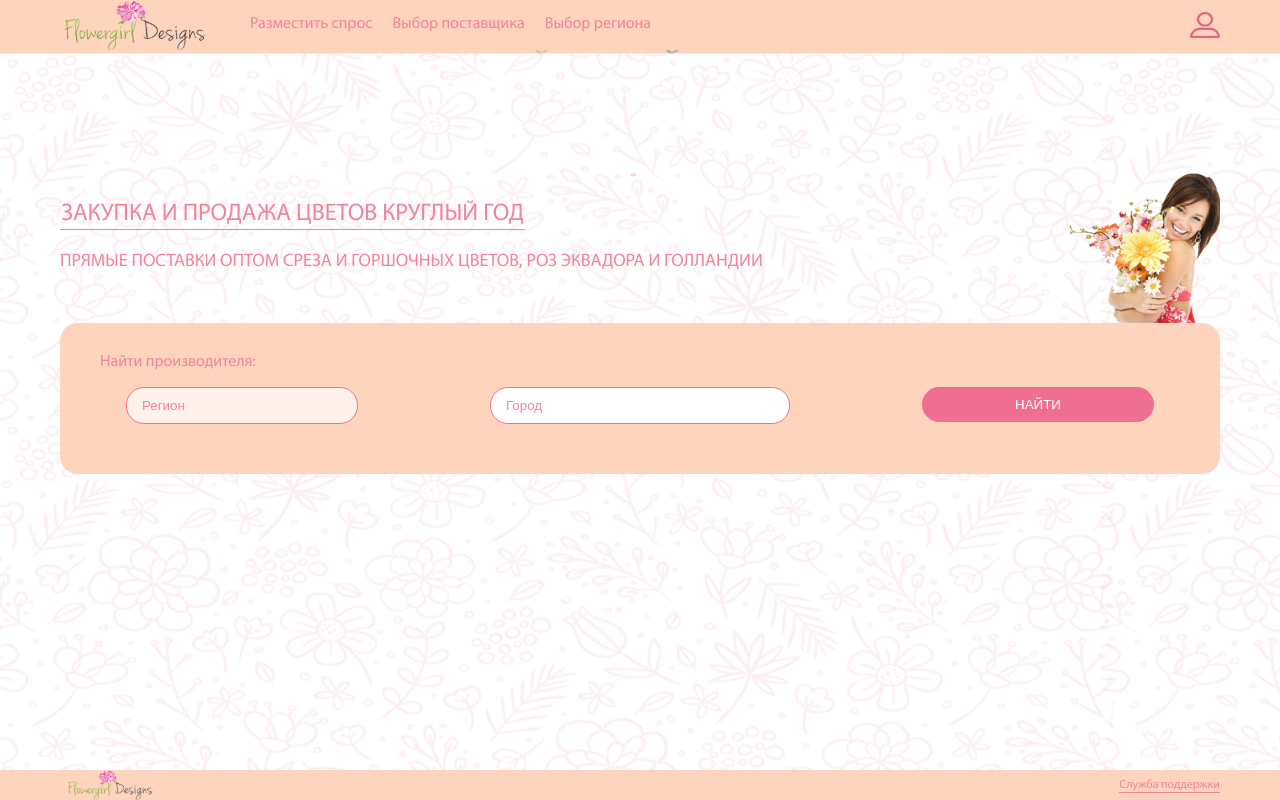
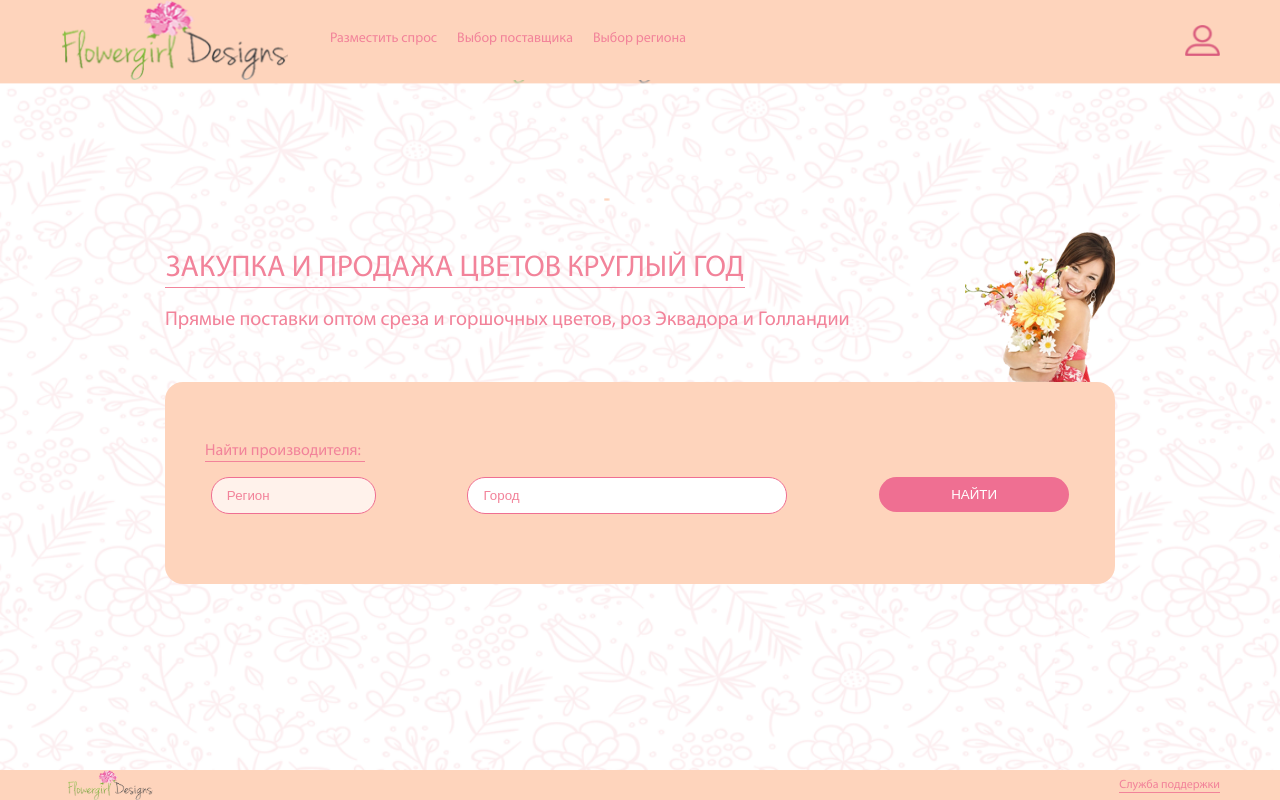
Before and after one commit to RomaNovo/PopArt_test, a website: page app/index.html in a window 1280 px wide. Drawn offline with Linux system fonts and the light colour scheme; files whose address does not match are found by name.

Commit message:
added desctop

```diff
--- a/app/index.html
+++ b/app/index.html
@@ -18,9 +18,15 @@
 					</div>
 					<div class="header__nav">
 						<div class="nav">
-							<div class="nav__item">Разместить спрос</div>
-							<div class="nav__item">Выбор поставщика</div>
-							<div class="nav__item">Выбор региона</div>
+							<a href="" class="nav__link">
+								<span class="nav__item">Разместить спрос</span>
+							</a>
+							<a href="" class="nav__link">
+								<span class="nav__item">Выбор поставщика</span>
+							</a>
+							<a href="" class="nav__link">
+								<span class="nav__item">Выбор региона</span>
+							</a>
 						</div>
 					</div>
 					<div class="header__account">
--- a/app/sass/main.scss
+++ b/app/sass/main.scss
@@ -57,6 +57,11 @@ body {
 	&__logo {
 		min-width: 150px;
 		height: 50px;
+
+		@include large-screen() {
+			min-width: 230px;
+			height: 80px;
+		}
 	}
 
 	&__nav {
@@ -73,6 +78,11 @@ body {
 		width: 30px;
 		height: 30px;
 
+		@include medium-screen() {
+			width: 35px;
+			height: 35px;
+		}
+
 		&--icon {
 			width: 100%;
 			height: 100%;
@@ -85,8 +95,16 @@ body {
 }
 
 .nav {
+
+	&__link {
+		text-decoration: none;
+		display: block;
+		color: map-get($colors, text);
+	}
+
 	&__item {
 		margin-left: 20px;
+		display: block;
 
 		&:after {
 			content: '';
@@ -99,6 +117,10 @@ body {
 
 		&:hover:after {
 			width: 100%;
+		}
+
+		@include medium-screen() {
+			font-size: 14px;
 		}
 	}
 }
@@ -120,6 +142,12 @@ body {
 			margin: 0;
 			padding: 0;
 			margin-top: 150px;
+		}
+
+		@include large-screen() {
+			margin: 170px  auto 0;
+			max-width: 950px;
+
 		}
 	}
 
@@ -150,6 +178,11 @@ body {
 			max-width: 465px;
 			font-size: 24px;
 		}
+
+		@include large-screen() {
+			font-size: 30px;
+			max-width: 580px;
+		}
 	}
 
 	&__descr {
@@ -157,7 +190,6 @@ body {
 		margin: 20px auto 0;
 		width: 70%;
 		text-align: center;
-		text-transform: uppercase;
 		color: map-get($colors, text);
 		font-size: 12px;
 		font-weight: normal;
@@ -172,7 +204,11 @@ body {
 			margin-top: 20px;
 			font-size: 18px;
 			text-align: left;
-			width: 100%;
+			width: 80%;
+		}
+
+		@include large-screen() {
+			font-size: 20px;
 		}
 	}
 
@@ -192,6 +228,10 @@ body {
 			padding: 0;
 			margin-top: 50px;
 			padding: 30px 0;
+		}
+
+		@include large-screen() {
+			padding: 60px 0 50px;
 		}
 
 		&:after {
@@ -214,9 +254,20 @@ body {
 
 		&--descr {
 			text-align: center;
-			margin-bottom: 15px;
+
+			max-width: 160px;
+			margin: 0 auto 15px;
+			&:after {
+				content: '';
+				display: block;
+				width: 100%;
+				height: 1px;
+				background-color: map-get($colors,text);
+			}
 
 			@include medium-screen() {
+				margin: 0 0 15px;
+				max-width: 200px;
 				text-align: left;
 				padding-left: 40px;
 			}
@@ -244,7 +295,6 @@ body {
 		@include medium-screen() {
 			&:first-child {
 				width: 20%;
-
 			}
 
 			&:nth-child(2) {
@@ -254,6 +304,20 @@ body {
 
 			&:last-child {
 				width: 20%;
+			}
+		}
+
+		@include large-screen() {
+			&:first-child {
+				max-width: 165px;
+			}
+
+			&:nth-child(2) {
+				max-width: 320px;
+			}
+
+			&:last-child {
+				max-width: 210px;
 			}
 		}
 	}
```
Also changed, not shown: ending/index.html (+9 -3 lines), app/css/main.css, ending/css/main.css.
